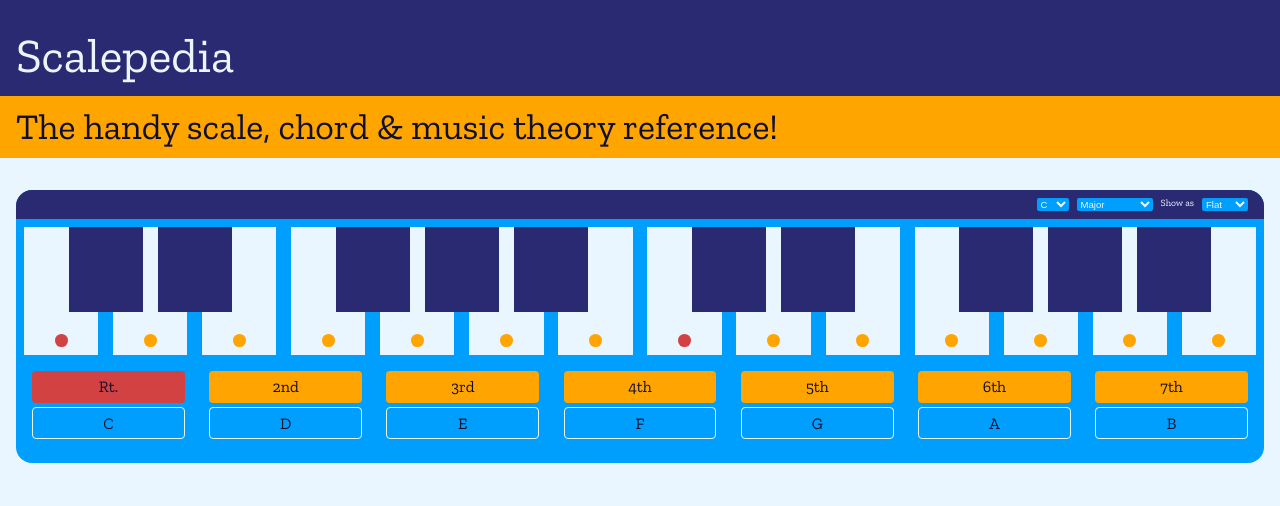
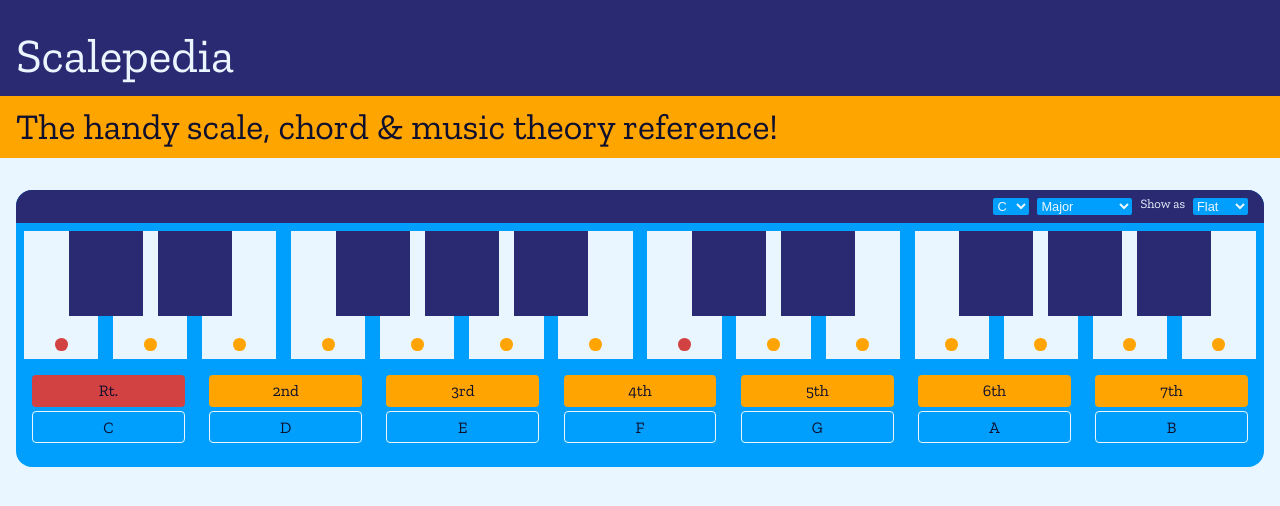
Before and after one commit to thomaswalsh92/scalepedia, a React (Create React App) app: page / in a window 1280 px wide. Shown: the top 506 px of the page. Built offline with nearby package versions, Linux system fonts and the light colour scheme.

Commit message:
completed ControlBar styling

```diff
--- a/src/App.css
+++ b/src/App.css
@@ -92,7 +92,7 @@
 }
 
 .controlBar select {
-  font-size: 0.6rem;
+  font-size: 0.8rem;
   margin-right: 0.5rem;
   background-color: #009FFD;
   color: #eaf6ff;
@@ -101,7 +101,7 @@
 }
 
 .controlBar label {
-  font-size: 0.6rem;
+  font-size: 0.8rem;
   margin-right: 0.5rem;
 }
 
--- a/src/App.scss
+++ b/src/App.scss
@@ -89,7 +89,7 @@
   border-top-left-radius: 1rem;
   padding: 0.5rem;
   select {
-    font-size: 0.6rem;
+    font-size: 0.8rem;
     margin-right: 0.5rem;
     background-color: $midBlue;
     color: $lightBlue;
@@ -97,7 +97,7 @@
     border-radius: 0.125rem;
   }
   label {
-    font-size: 0.6rem;
+    font-size: 0.8rem;
     margin-right: 0.5rem;
   }
 }
```
